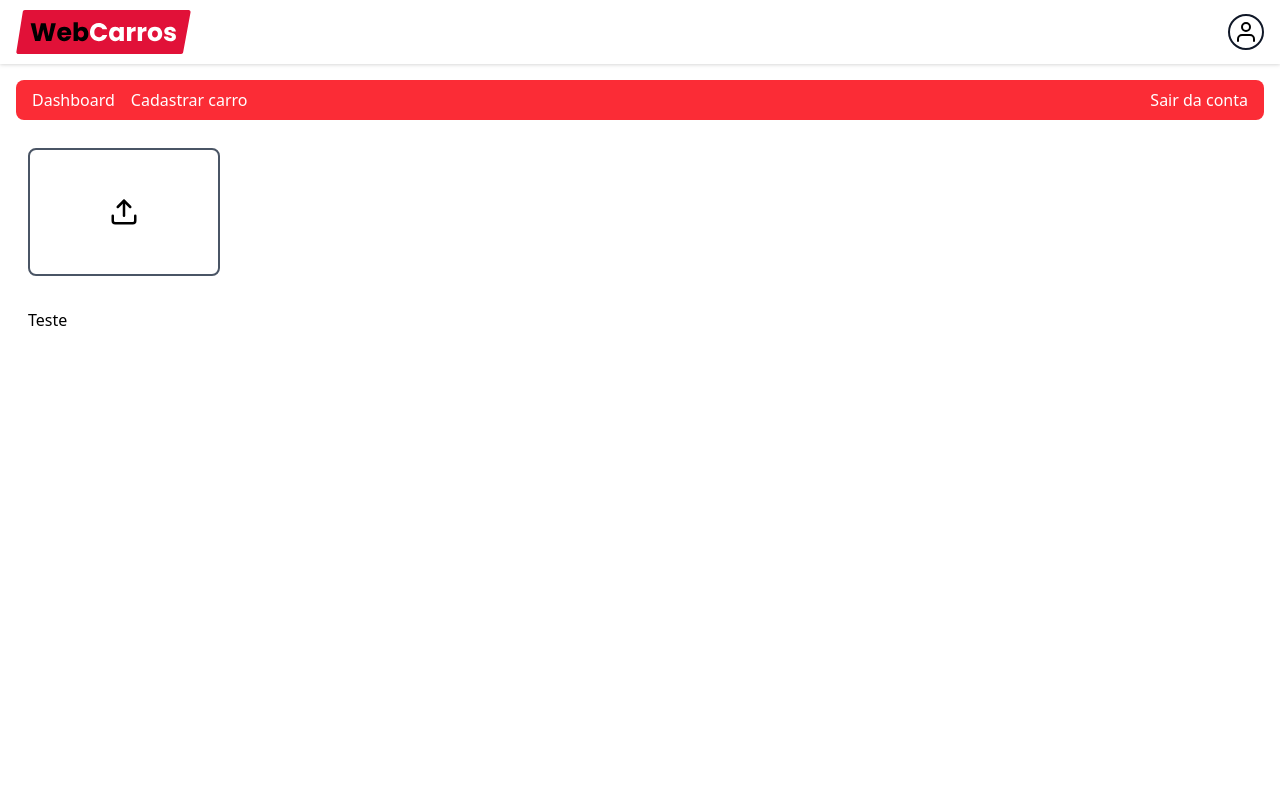
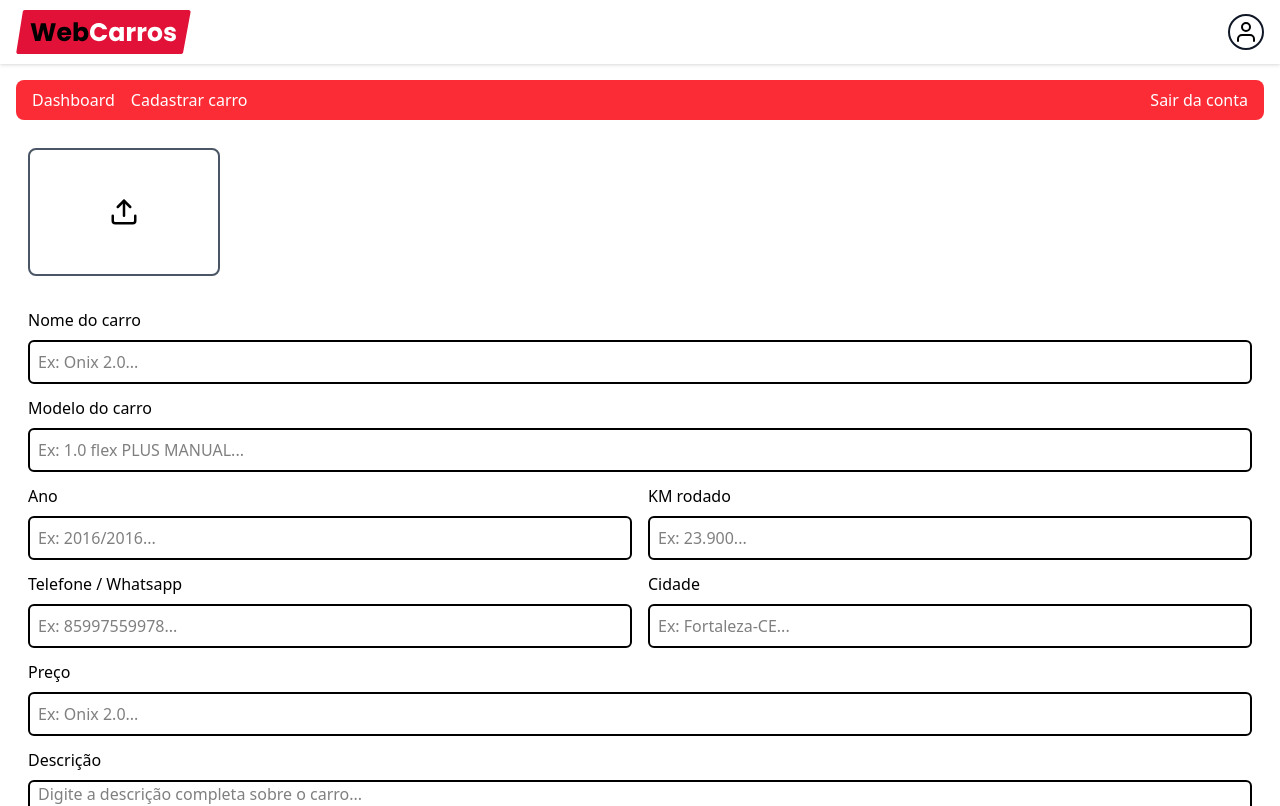
Before and after one commit to RockNicolas/CarHub, a React (Vite) app: page /dashboard/new in a window 1280 px wide. Shown: the top 806 px of the page. Built offline with nearby package versions, Linux system fonts and the light colour scheme; no server answers; sample sign-in values are in the browser's storage.

Commit message:
Cadastro de carro finalizado

```diff
--- a/src/pages/Dashboard/new/New.tsx
+++ b/src/pages/Dashboard/new/New.tsx
@@ -1,8 +1,37 @@
 import { Container } from '../../../components/container/Container'
 import { DashboardHeader } from '../../../components/PainellHeader/PainelHeader'
 import { FiUpload  } from 'react-icons/fi'
+import { z } from 'zod'
+import { useForm } from 'react-hook-form'
+import { Input } from '../../../components/Input/Input'
+import { zodResolver } from '@hookform/resolvers/zod'
+
+const schema = z.object({
+  name: z.string().nonempty("O campo nome é obrigatorio"),
+  model: z.string().nonempty("O Modelo é obrigatorio"),
+  year: z.string().nonempty("O Ano do carro é obrigatorio"),
+  km: z.string().nonempty("O KM do carro é obrigatorio"),
+  price: z.string().nonempty("O Preço é obrigatorio"),
+  city: z.string().nonempty("O Cidade é obrigatorio"),
+  whatsapp: z.string().min(1, "O Telefone é obrigatório").refine((value): value is string => /^(\d{11,12})$/.test(value), {
+    message: "Número de Telefone inválido."
+  }),
+
+  description: z.string().nonempty("A Descrição é obrigatoria")
+})
+
+type FormData = z.infer<typeof schema>;
 
 export function New(){
+  const { register, handleSubmit, formState: { errors }, reset } = useForm<FormData>({
+    resolver: zodResolver(schema),
+    mode: "onChange"
+  })
+
+  function onSubmit(data: FormData){
+    console.log(data)
+  }
+
     return (
       <Container>
           <DashboardHeader/>
@@ -18,7 +47,106 @@
             </div>
 
             <div className='w-full bg-white p-3 rounded-lg flex flex-col sm:flex-row items-center gap-2 mt-2'>
-              <h1>Teste</h1>
+              <form className='w-full'onSubmit={handleSubmit(onSubmit)}>
+                <div className='mb-3'>
+                  <p className='mb-2 font-medium'>Nome do carro</p>
+                    <Input
+                      type="text"
+                      register={register}
+                      name="name"
+                      error={errors.name?.message}
+                      placeholder="Ex: Onix 2.0..."
+                    />
+                </div>
+
+                <div className='mb-3'>
+                  <p className='mb-2 font-medium'>Modelo do carro</p>
+                    <Input
+                      type="text"
+                      register={register}
+                      name="model"
+                      error={errors.model?.message}
+                      placeholder="Ex: 1.0 flex PLUS MANUAL..."
+                    />
+                </div>
+
+                <div className='flex w-full mb-3 flex-row items-center gap-4'>
+                  <div className='w-full'>
+                    <p className='mb-2 font-medium'>Ano</p>
+                      <Input
+                        type="text"
+                        register={register}
+                        name="year"
+                        error={errors.year?.message}
+                        placeholder="Ex: 2016/2016..."
+                      />
+                  </div>
+
+                  <div className='w-full'>
+                    <p className='mb-2 font-medium'>KM rodado</p>
+                      <Input
+                        type="text"
+                        register={register}
+                        name="km"
+                        error={errors.km?.message}
+                        placeholder="Ex: 23.900..."
+                      />
+                  </div>
+                </div>
+
+
+                <div className='flex w-full mb-3 flex-row items-center gap-4'>
+                  <div className='w-full'>
+                    <p className='mb-2 font-medium'>Telefone / Whatsapp</p>
+                      <Input
+                        type="text"
+                        register={register}
+                        name="whatsapp"
+                        error={errors.whatsapp?.message}
+                        placeholder="Ex: 85997559978..."
+                      />
+                  </div>
+
+                  <div className='w-full'>
+                    <p className='mb-2 font-medium'>Cidade</p>
+                      <Input
+                        type="text"
+                        register={register}
+                        name="city"
+                        error={errors.city?.message}
+                        placeholder="Ex: Fortaleza-CE..."
+                      />
+                  </div>
+                </div>
+
+                <div className='mb-3'>
+                  <p className='mb-2 font-medium'>Preço</p>
+                    <Input
+                      type="text"
+                      register={register}
+                      name="price"
+                      error={errors.price?.message}
+                      placeholder="Ex: Onix 2.0..."
+                    />
+                </div>
+
+                <div className='mb-3'>
+                  <p className='mb-2 font-medium'>Descrição</p>
+                  <textarea
+                    className='border-2 w-full rounded-md h-24 px-2'
+                    {...register("description")}
+                    name="description"
+                    id="description"
+                    placeholder="Digite a descrição completa sobre o carro..."
+                  />
+                  {errors.description && <p className='mb-2 text-red-500'>{errors.description?.message}</p>}
+                </div>
+
+                <button type='submit' className='rounded-mb bg-zinc-900 text-white font-medium w-full h-19'>
+                  cadastrar
+
+                </button>
+              </form>
             </div>
       </Container>
     )
```
